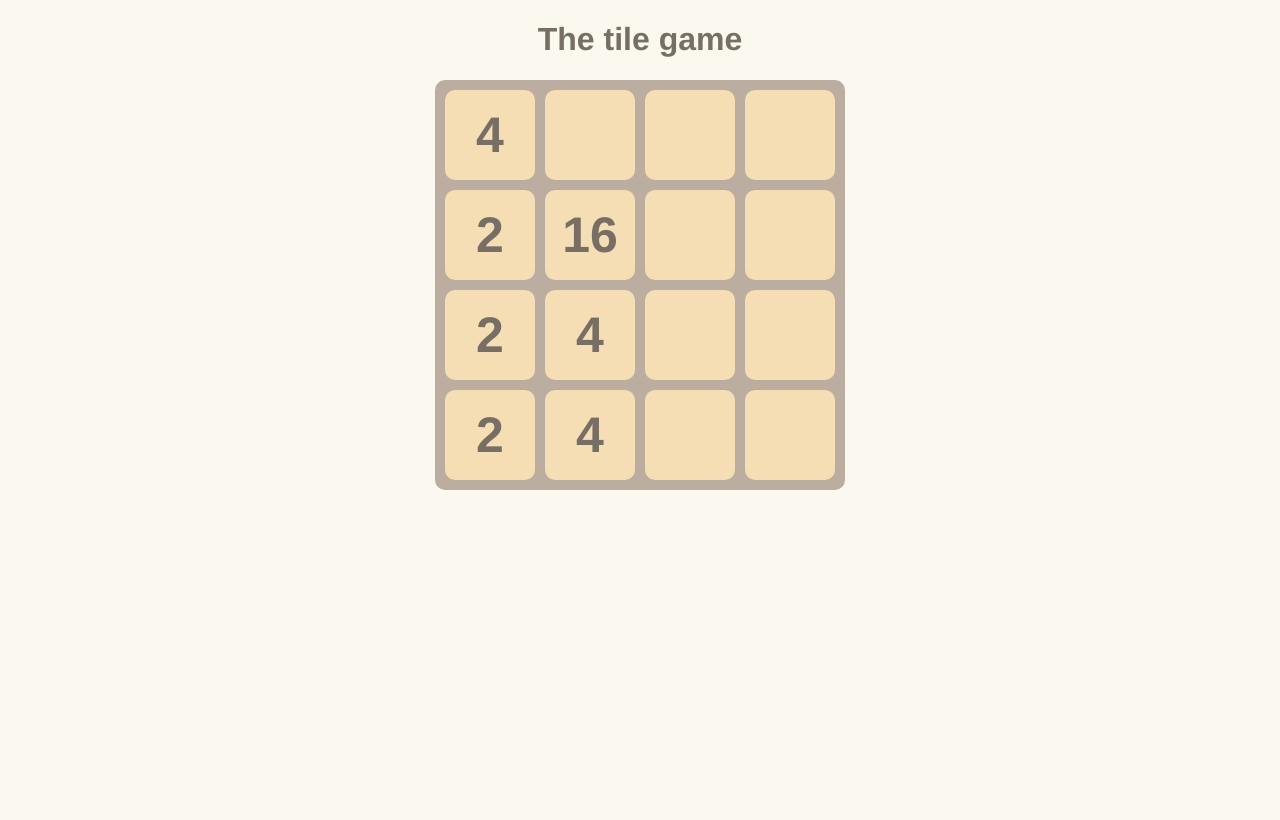
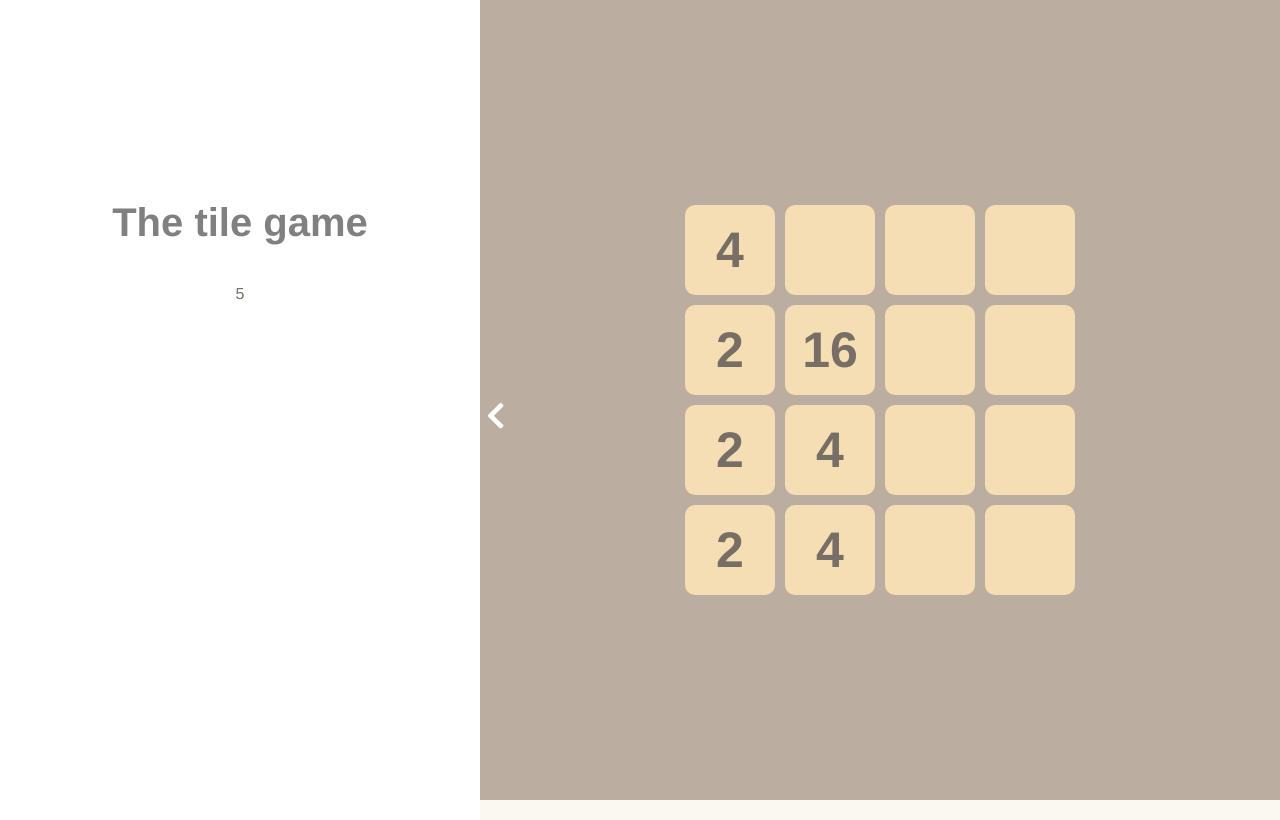
Before and after one commit to ethancanne/2048Game, a website built with Parcel: page src/index.html in a window 1280 px wide. Built offline with nearby package versions, Linux system fonts and the light colour scheme.

Commit message:
Created inital design and animations

```diff
--- a/src/css/main.scss
+++ b/src/css/main.scss
@@ -2,30 +2,95 @@ $background-color: #faf8ef;
 $board-color: #bbada0;
 $text-color: #776e65;
 $tile-color: #eee4da;
-
+* {
+  margin: 0;
+  padding: 0;
+}
 body {
   background-color: $background-color;
   color: $text-color;
+  font-family: "Clear Sans", "Helvetica Neue", Arial, sans-serif;
+  overflow: hidden;
 
-  font-family: "Clear Sans", "Helvetica Neue", Arial, sans-serif;
+  #app {
+    display: flex;
+    flex-direction: row;
+    align-items: center;
+    justify-content: center;
+    height: 100vh;
+    background-color: $board-color;
+
+    #score-container {
+      flex: 0.5;
+      display: flex;
+      justify-content: right;
+      align-items: center;
+      transition: all 1s ease-in-out;
+      height: 100%;
+      width: 100%;
+      padding: 20px;
+      background-color: rgba(255, 255, 255);
+
+      .options {
+        border-radius: 20px;
+        padding: 20px;
+        position: relative;
+        transition: 1s all;
+
+        min-height: 400px;
+        min-width: 400px;
+
+        width: 40%;
+        .title {
+          font-size: 20px;
+          padding: 0;
+          margin: 0;
+          color: gray;
+          text-align: center;
+        }
+        .score {
+          padding: 20px;
+          text-align: center;
+          margin: 20px 0 20px 0;
+        }
+        #collapseBtn {
+          position: absolute;
+          color: white;
+          right: -45px;
+          top: 50%;
+          border: none;
+          background-color: rgba(0, 0, 0, 0);
+          font-size: 30px;
+          cursor: pointer;
+          transition: 1s all;
+        }
+      }
+      &.collapse {
+        margin-left: -50vw;
+        background-color: rgba(255, 255, 255, 0.2);
+
+        .options {
+          border-color: rgba(#000000, 0);
+          #collapseBtn {
+            transform: rotate(180deg);
+          }
+        }
+      }
     }
 
-.title {
-  width: 100%;
-  text-align: center;
-}
-.board-container {
+    #board-container {
+      flex: 1;
       display: flex;
-  width: 100%;
       align-items: center;
       justify-content: center;
+      width: 100%;
+      height: 100%;
+
       .board {
         display: flex;
         flex-direction: column;
         padding: 5px;
         border-radius: 10px;
-
-    background-color: $board-color;
 
         .row {
           display: flex;
@@ -35,6 +100,11 @@ body {
             align-items: center;
             justify-content: center;
             text-align: center;
+
+            transition: all 0.2s;
+            &:hover {
+              box-shadow: rgba(0, 0, 0, 0.221) 0px 0px 50px;
+            }
 
             font-size: 50px;
             font-weight: bolder;
@@ -82,3 +152,5 @@ body {
         }
       }
     }
+  }
+}
--- a/src/index.html
+++ b/src/index.html
@@ -6,14 +6,27 @@
     <meta name="viewport" content="width=device-width, initial-scale=1.0" />
 
     <link rel="stylesheet" href="css/main.scss" />
+    <link
+      rel="stylesheet"
+      href="https://pro.fontawesome.com/releases/v5.10.0/css/all.css"
+      integrity="sha384-AYmEC3Yw5cVb3ZcuHtOA93w35dYTsvhLPVnYs9eStHfGJvOvKxVfELGroGkvsg+p"
+      crossorigin="anonymous"
+    />
+
     <title>2048</title>
   </head>
   <body>
     <div id="app">
-      <div class="title">
-        <h1>The tile game</h1>
+      <div id="score-container">
+        <div class="options">
+          <div class="title">
+            <h1>The tile game</h1>
+          </div>
+          <div class="score">5</div>
+          <button id="collapseBtn"><i class="fas fa-chevron-left"></i></button>
+        </div>
       </div>
-      <div class="board-container">
+      <div id="board-container">
         <div class="board"></div>
       </div>
     </div>
--- a/src/js/main.js
+++ b/src/js/main.js
@@ -1,9 +1,9 @@
 import { right, left, up, down } from "./move";
 const data = [
-  [4, "b", "b", "b"],
-  [2, 16, "b", "b"],
-  [2, 4, "b", "b"],
-  [2, 4, "b", "b"],
+  [4, 0, 0, 0],
+  [2, 16, 0, 0],
+  [2, 4, 0, 0],
+  [2, 4, 0, 0],
 ];
 
 const board = document.getElementsByClassName("board")[0];
@@ -17,7 +17,7 @@ const rerenderBoard = () => {
 
     row.forEach(item => {
       const tile = document.createElement("div");
-      if (item == "b") tile.textContent = "";
+      if (item == 0) tile.textContent = "";
       else tile.textContent = item;
       tile.className = "tile";
       rowElement.appendChild(tile);
@@ -27,24 +27,24 @@ const rerenderBoard = () => {
 };
 rerenderBoard();
 
+//Initalize arrow key event listeners
 const checkKey = e => {
   e = e || window.event;
 
   if (e.keyCode == "38") {
-    console.log("Up");
+    up(data);
   } else if (e.keyCode == "40") {
-    console.log("Down");
-
-    // down arrow
+    down(data);
   } else if (e.keyCode == "37") {
-    console.log("Left");
-
-    // left arrow
+    left(data);
   } else if (e.keyCode == "39") {
-    console.log("Right");
-
-    // right arrow
+    right(data);
   }
 };
 
+//Initalize collapse button click event listener
+document.getElementById("collapseBtn").onclick = () => {
+  document.getElementById("score-container").classList.toggle("collapse");
+};
+
 document.onkeydown = checkKey;
--- a/src/js/move.js
+++ b/src/js/move.js
@@ -1,4 +1,25 @@
-export const up = board => {};
-export const down = board => {};
-export const left = board => {};
-export const right = board => {};
+export const up = board => {
+  console.log("up");
+};
+export const down = board => {
+  console.log("down");
+};
+export const left = board => {
+  console.log("left");
+};
+export const right = board => {
+  // [0, 0, 0, 4],
+  // [0, 0, 2, 16],
+  // [2, 4, 0, 0],
+  // [2, 4, 0, 0],
+  //1. Loop through every single tile on the board, from the left to the right, one
+  //   row at a time
+  //2. If the tile to the right has a value equal to the current tile's value,
+  //   combine the tiles into the current tile and make the right tile blank
+  //3. Move the current tile to the right as many spaces as there are blanks,
+  //   replacing each tile that was moved with a 0.
+  //4. After every tile that is moved, loop over the row again to account for any new
+  //   blank spots.
+
+  console.log("right");
+};
```
Lines whose indentation alone changed are shown as unchanged.
